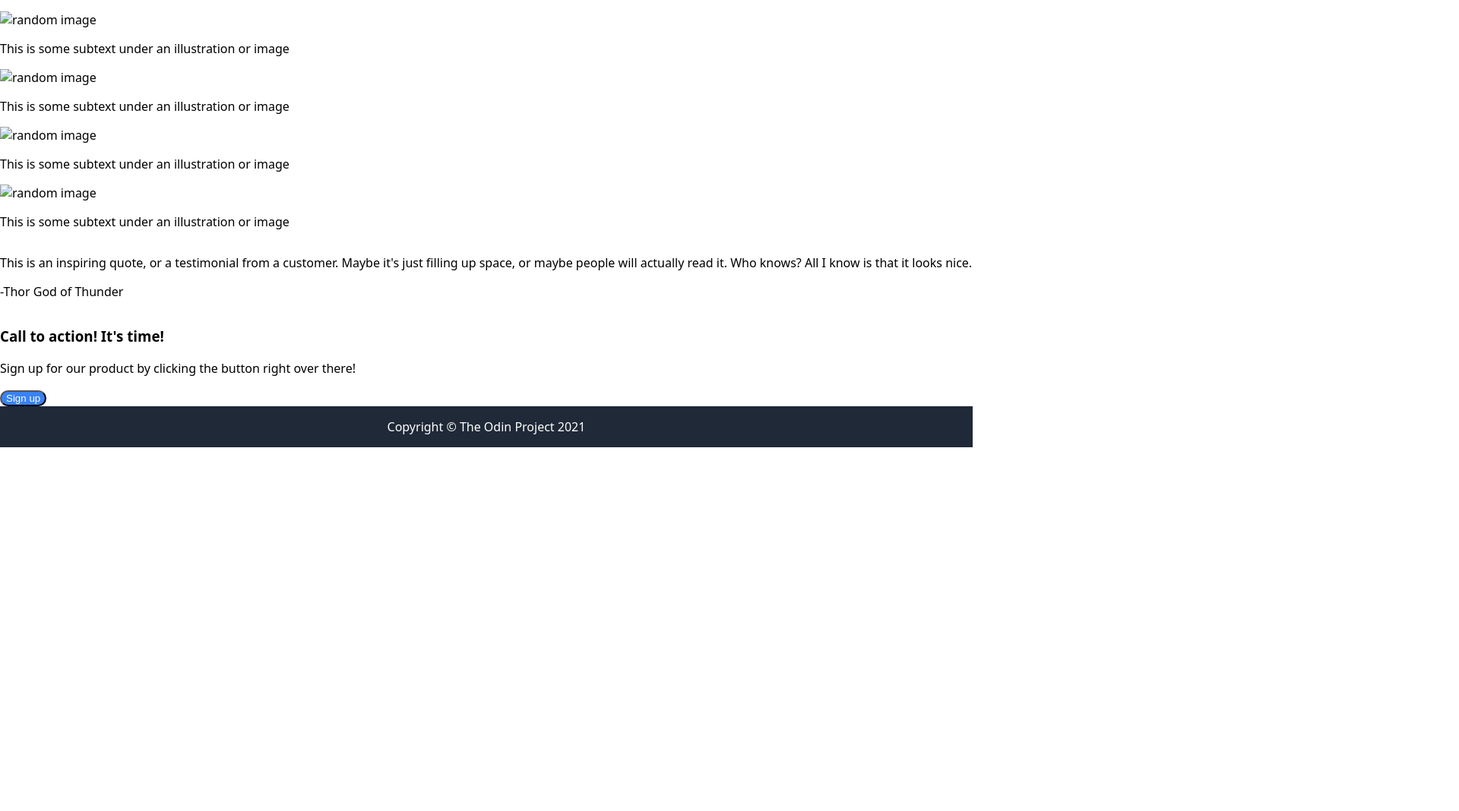
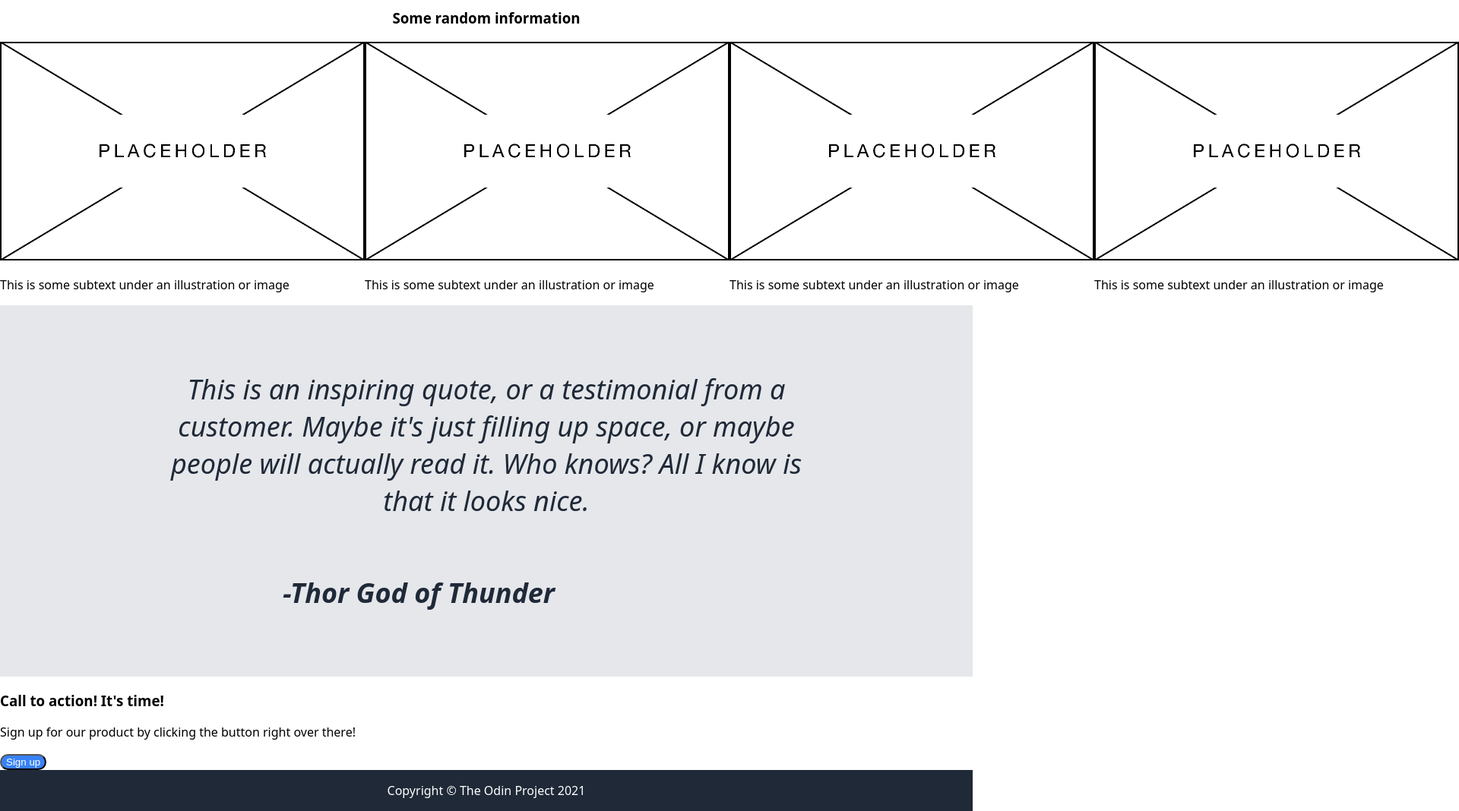
Before and after one commit to lilferalguy/TOPProject, a plain HTML site: page index.html in a window 1280 px wide. Shown: the part 466-1534 px from the top of the page at 76% size, 1920 px wide, since content can reach past the window. Before the commit the page ends 1055 px from the top, so only its background shows below. Drawn offline with Linux system fonts and the light colour scheme.

Commit message:
Finished quote section and random information section

```diff
--- a/index.html
+++ b/index.html
@@ -32,18 +32,27 @@
     </div>
     <div class="info">
         <h3>Some random information</h3>
-        <img src="404image" alt="random image">
+        <div class=" card-container">
+        <div> <img src="palceholder.png" alt="random image">
+        <p>This is some subtext under an illustration or image</p></div>
+        <div>
+        <img src="palceholder.png" alt="random image">
         <p>This is some subtext under an illustration or image</p>
-        <img src="404image" alt="random image">
+        </div>
+        <div>
+        <img src="palceholder.png" alt="random image">
         <p>This is some subtext under an illustration or image</p>
-        <img src="404image" alt="random image">
+        </div>
+        <div>
+        <img src="palceholder.png" alt="random image">
         <p>This is some subtext under an illustration or image</p>
-        <img src="404image" alt="random image">
-        <p>This is some subtext under an illustration or image</p>
+        </div>
+        </div>
     </div>
-    <div class="Quote">
-        <p>This is an inspiring quote, or a testimonial from a customer. Maybe it's just filling up space, or maybe people will actually read it. Who knows? All I know is that it looks nice.</p>
-        <p> -Thor God of Thunder</p>
+    <div class="quote">
+        <div class="q-text">
+        <p>This is an inspiring quote, or a testimonial from a customer. Maybe it's just filling up space, or maybe people will actually read it. Who knows? All I know is that it looks nice.</p></div>
+        <div class="signature"><p> -Thor God of Thunder</p></div>
     </div>
     <div class="signup">
         <h3>Call to action! It's time!</h3>
--- a/styles.css
+++ b/styles.css
@@ -51,11 +51,11 @@ a {
 }
 
 .left-section {
-    font-size: 20px;
+    font-size: 30px;
     font-weight: bolder;
     color: #F9FAF8;
     flex-wrap: wrap;
-    max-width: 300px;
+    max-width: 350px;
 }
 .subtext {
     font-size: 15px;
@@ -70,3 +70,46 @@ button {
     border-radius: 15px;
     color: white;
 }
+
+.info {
+    display: flex;
+    justify-content: center;
+    align-items: center;
+    flex-direction: column;
+}
+
+.card-container {
+    display: flex;
+    flex-direction: row;
+    margin-right: auto;
+}
+
+p {
+    display: flex;
+    flex-wrap: wrap;
+}
+
+.quote {
+    display: flex;
+    flex-direction: column;
+    justify-content: center;
+    text-align: center;
+    align-items: center;
+    background-color: #E5E7EB;
+    font-size: 36px;
+    font-style: italic;
+    color: #1F2937;
+    padding: 50px;
+}
+
+.q-text {
+    display: flex;
+    flex-wrap: wrap;
+    max-width: 850px;
+}
+
+.signature {
+    font-weight: bold;
+    margin-left: auto;
+    margin-right: 500px;
+}
```
